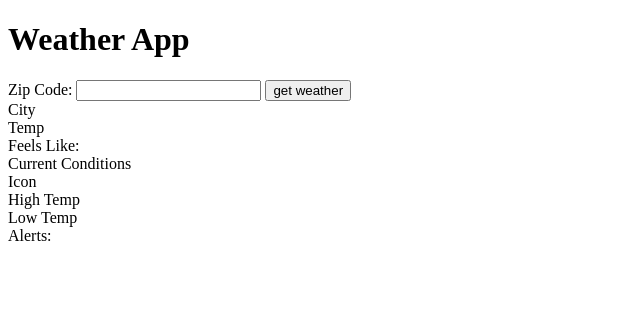
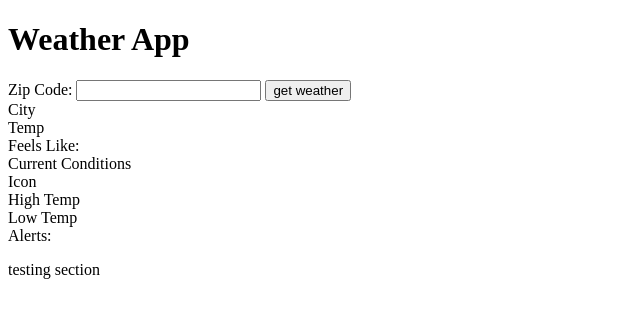
Before and after one commit to colinrodney/weather-app, a website with bundled scripts: page index.html in a window 1280 px wide. Shown: the whole page, without its empty margins (0-640 px from the left). Built offline with nearby package versions, Linux system fonts and the light colour scheme.

Commit message:
clearly marked testing section in HTML document

```diff
--- a/index.html
+++ b/index.html
@@ -65,7 +65,9 @@
     </div>
 
     <!-- TESTING CONTAINER -->
-     <div id="testing"></div>
+     <div id="testing">
+        <p>testing section</p>
+     </div>
     <!-- <table id="weather">
         <tr>
             <th>City</th>
```
